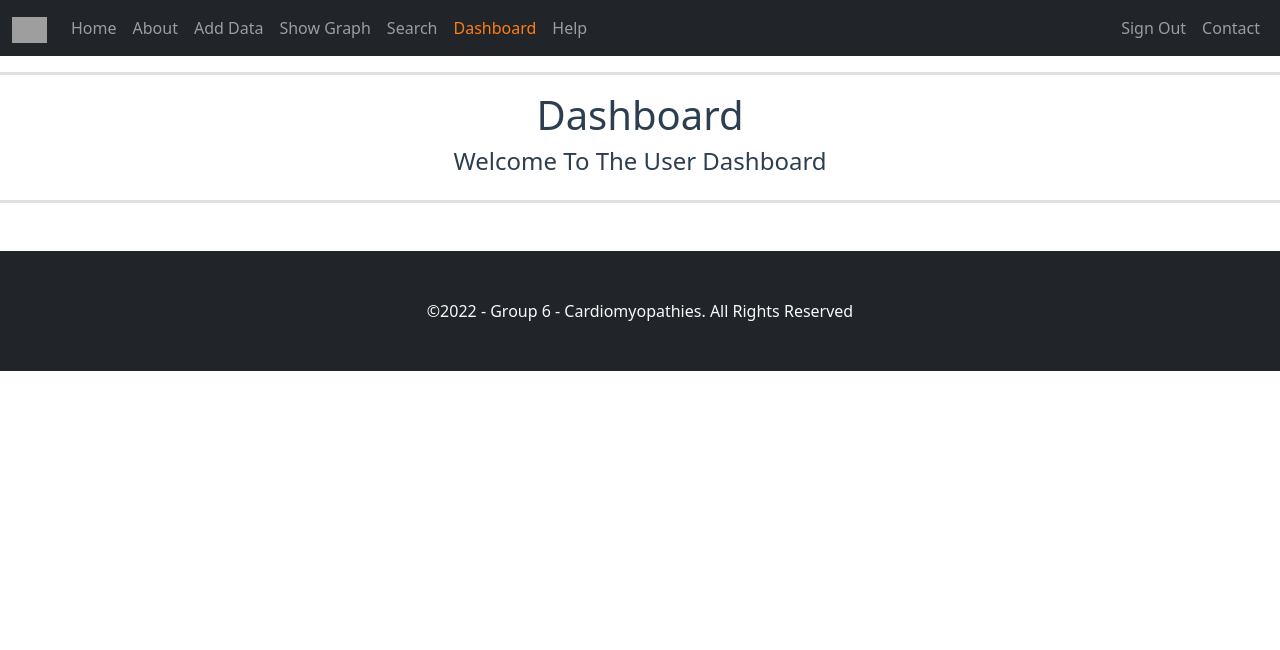
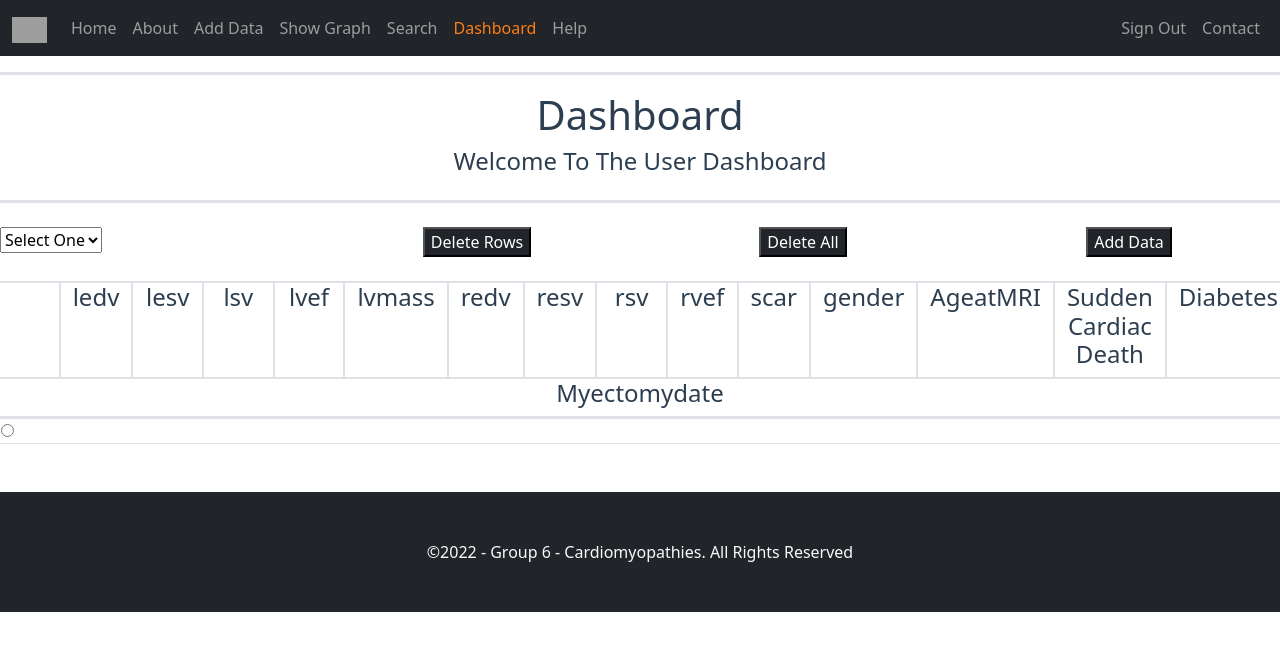
Before and after one commit to muneeb29/CentralRepo, a Vue app: page /dashboard in a window 1280 px wide. Shown: the top 650 px of the page. Built offline with nearby package versions, Linux system fonts and the light colour scheme; no server answers; sample sign-in values are in the browser's storage; grey boxes are pictures that could not be loaded; what @meforma/vue-toaster, vue3-apexcharts would draw is missing.

Commit message:
Added Grid System To Dashboard

```diff
--- a/src/views/Dashboard.vue
+++ b/src/views/Dashboard.vue
@@ -5,6 +5,92 @@
         <h4>Welcome To The User Dashboard</h4>
       </div>
       </div>
+      <div class="row py-4">
+        <div class="col text-start">
+                <select name="mut-gene" id="mut-geneID">
+                <option disabled selected value="">Select One</option>
+                <option value="MYH7">MYH7</option>
+                <option value="MYBC3">MYBC3</option>
+                <option value="TNNT2">TNNT2</option>
+                <option value="ACTC">ACTC</option>
+                <option value="TPM1">TPM1</option>
+                <option value="TNNC1">TNNC1</option>
+                <option value="TNNI3">TNNI3</option>
+                <option value="MYL2">MYL2</option>
+                <option value="TTN">TTN</option>
+                <option value="Other">Other</option>
+              </select>
+        </div>
+
+        <div class="col">
+          <button type="submit" class="form- bg-dark text-white">Delete Rows</button>
+        </div>
+
+        <div class="col">
+          <button type="submit" class="form- bg-dark text-white">Delete All</button>
+        </div>
+        <div class="col">
+          <button type="submit" class="form- bg-dark text-white">Add Data</button>
+        </div>
+        </div>
+
+        <div class="row border">
+           <div class="col border">
+            <br/>
+          </div>
+          <div class="col border">
+            <h4>ledv</h4>
+          </div>
+             <div class="col border">
+            <h4>lesv</h4>
+          </div>
+             <div class="col border">
+            <h4>lsv</h4>
+          </div>
+             <div class="col border">
+            <h4>lvef</h4>
+          </div>
+             <div class="col border">
+            <h4>lvmass</h4>
+          </div>
+             <div class="col border">
+            <h4>redv</h4>
+          </div>
+             <div class="col border">
+            <h4>resv</h4>
+          </div>
+             <div class="col border">
+            <h4>rsv</h4>
+          </div>
+             <div class="col border">
+            <h4>rvef</h4>
+          </div>
+             <div class="col border">
+            <h4>scar</h4>
+          </div>
+             <div class="col border">
+            <h4>gender</h4>
+          </div>
+             <div class="col border">
+            <h4>AgeatMRI</h4>
+          </div>
+             <div class="col border">
+            <h4>Sudden Cardiac Death</h4>
+          </div>
+             <div class="col border">
+            <h4>Diabetes</h4>
+          </div>
+             <div class="col border">
+            <h4>Myectomydate</h4>
+          </div>
+        </div>
+
+        <div class="row">
+          <div class="col border text-start">
+            <input type="radio">
+          </div>
+        </div>
+
 </template>
 
 <script>
```
